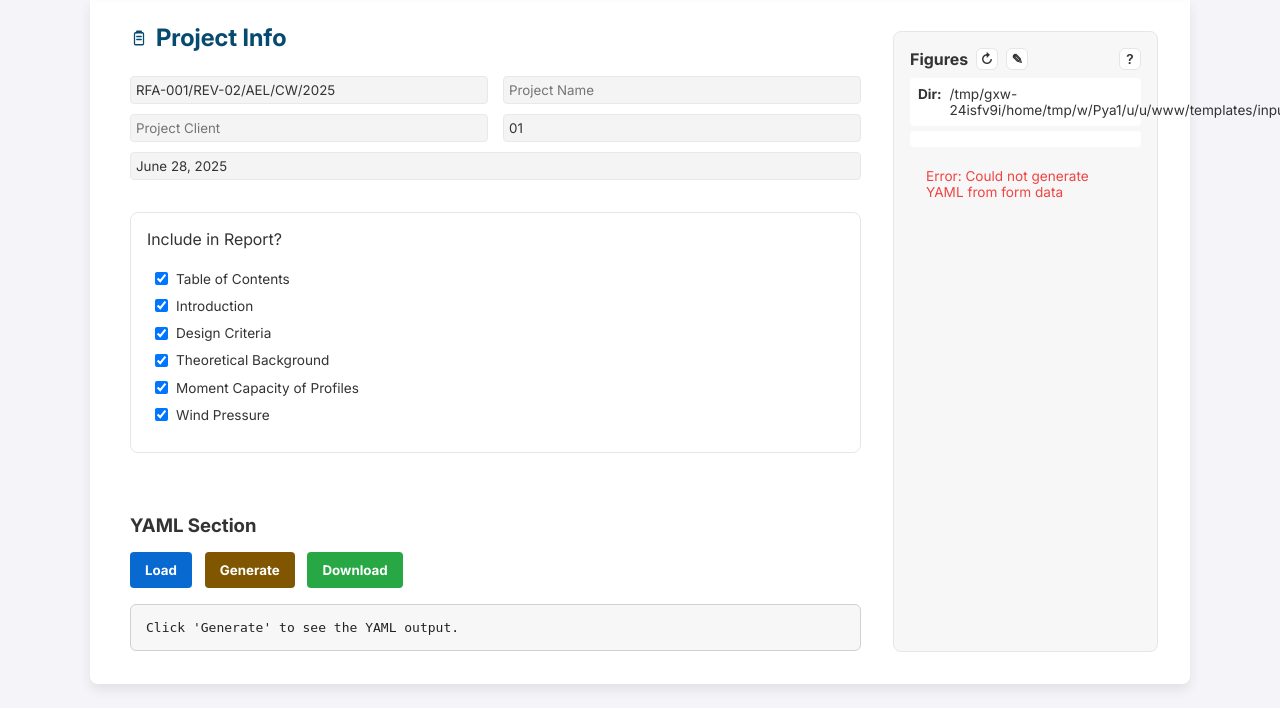
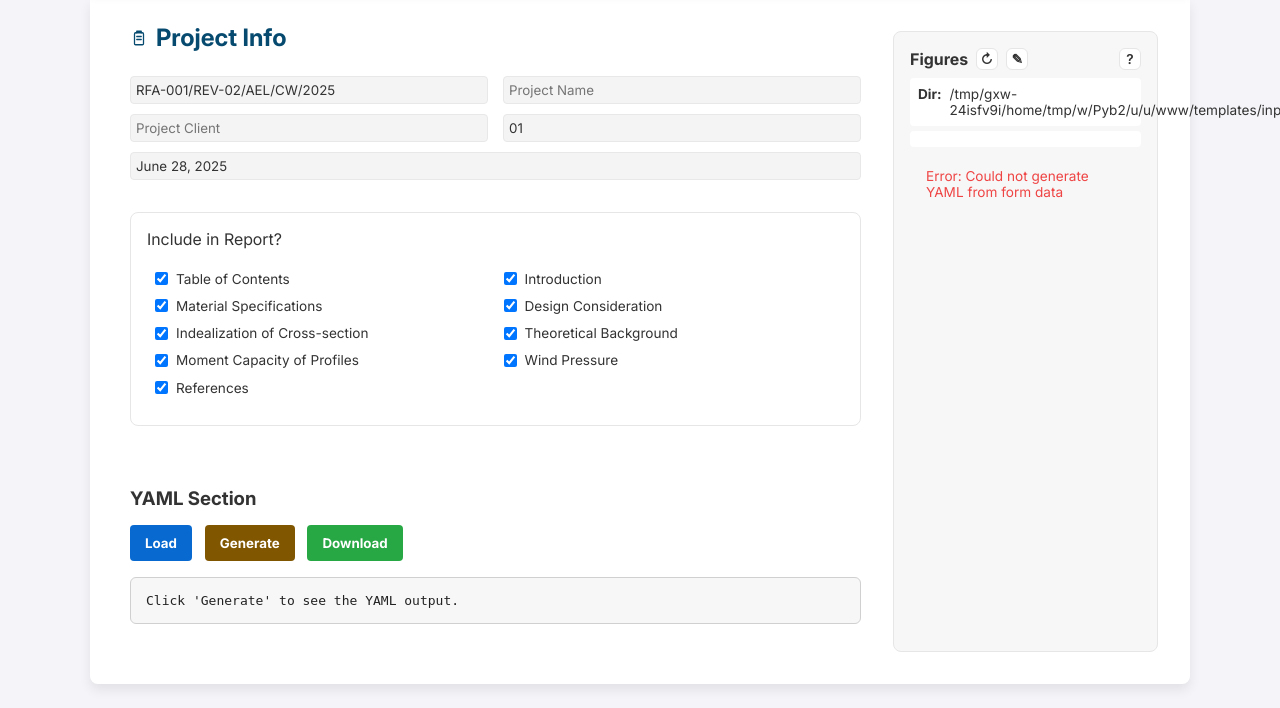
Before and after one commit to shuvroce/facade-report, a Flask app: page / in a window 1280 px wide. Shown: the part 92-800 px from the top of the page. Run offline with Flask 3, Linux system fonts and the light colour scheme; some libraries are stand-ins or nearby versions.

Commit message:
include in report conditional adding in report added

```diff
--- a/static/app.css
+++ b/static/app.css
@@ -461,7 +461,7 @@ h3 {
 
 .include-checkbox {
     display: grid;
-    /* grid-template-columns: repeat(auto-fit, minmax(300px, 1fr)); */
+    grid-template-columns: 1fr 1fr;
     /* gap: 0.75rem 1rem; */
     margin: 0.5rem 0;
     font-size: 0.85rem;
@@ -474,6 +474,10 @@ h3 {
     padding: 0.35rem 0.5rem;
     border-radius: 6px;
     /* background-color: var(--bg-input); */
+}
+
+.checkbox-option-sub {
+    margin-left: 1rem;
 }
 
 input[type="text"],
--- a/templates/index.html
+++ b/templates/index.html
@@ -110,9 +110,17 @@
                                         <input type="checkbox" id="intro" name="include.intro" checked>
                                         <span>Introduction</span>
                                     </label>
-                                    <label class="checkbox-option" for="design-criteria">
-                                        <input type="checkbox" id="design-criteria" name="include.design_criteria" checked>
-                                        <span>Design Criteria</span>
+                                    <label class="checkbox-option" for="material-specs">
+                                        <input type="checkbox" id="material-specs" name="include.material_specs" checked>
+                                        <span>Material Specifications</span>
+                                    </label>
+                                    <label class="checkbox-option" for="design-consideration">
+                                        <input type="checkbox" id="design-consideration" name="include.design_consideration" checked>
+                                        <span>Design Consideration</span>
+                                    </label>
+                                    <label class="checkbox-option" for="idealization">
+                                        <input type="checkbox" id="idealization" name="include.idealization" checked>
+                                        <span>Indealization of Cross-section</span>
                                     </label>
                                     <label class="checkbox-option" for="theory">
                                         <input type="checkbox" id="theory" name="include.theory" checked>
@@ -125,6 +133,10 @@
                                     <label class="checkbox-option" for="wind-pressure">
                                         <input type="checkbox" id="wind-pressure" name="include.wind_pressure" checked>
                                         <span>Wind Pressure</span>
+                                    </label>
+                                    <label class="checkbox-option" for="reference">
+                                        <input type="checkbox" id="reference" name="include.reference" checked>
+                                        <span>References</span>
                                     </label>
                                 </div>
                             </div>
--- a/templates/profile.html
+++ b/templates/profile.html
@@ -1,4 +1,3 @@
-{% if alum_profiles or steel_profiles %}
 <section class="chapter__front">
     <h1>Design Moment Capacity of Profiles</h1>
 </section>
@@ -37,4 +36,3 @@
         {% endfor %}
     {% endif %}
 </section>
-{% endif %}
--- a/templates/wind.html
+++ b/templates/wind.html
@@ -1,4 +1,3 @@
-{% if wind.b_height %}
 <section class="chapter__front">
     <h1>Wind Pressure Calculation</h1>
 </section>
@@ -470,4 +469,3 @@
     </div>
 
 </section>
-{% endif %}
```
Also changed, not shown: templates/common/intro.html (+10 -0 lines), templates/full-report.html (+16 -5 lines).
